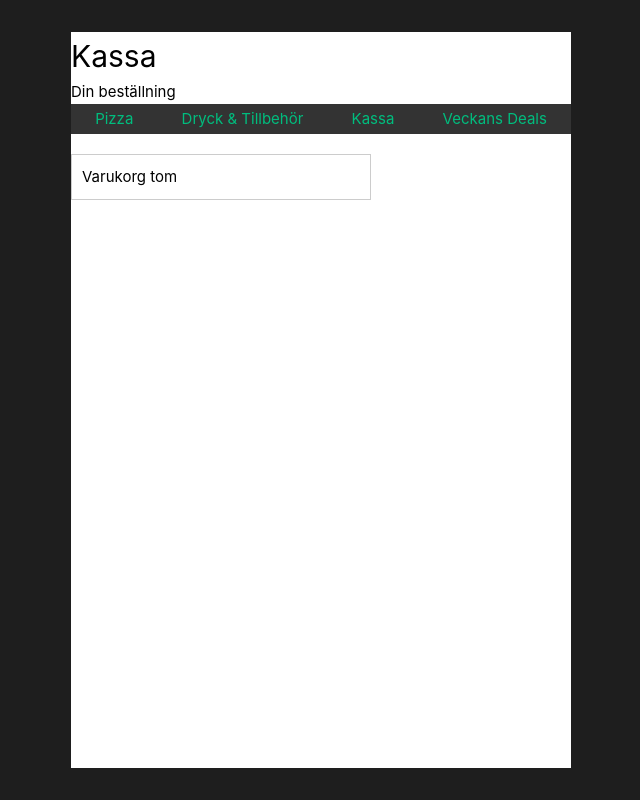
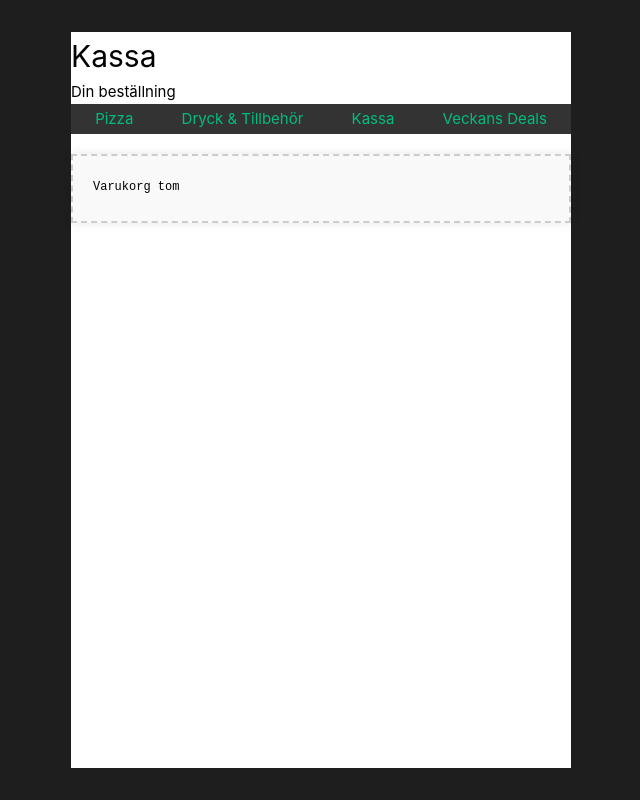
Before and after one commit to KevinHoler/FastFoodOperatorFrontEnd, a Vue app in the folder FrontendFastFoodOperator/: page /cart in a window 1280 px wide. Shown: the whole page, without its empty margins (319-959 px from the left). Built offline with nearby package versions, Linux system fonts and the light colour scheme.

Commit message:
Added css to cart

```diff
--- a/FrontendFastFoodOperator/src/components/CartComponent.vue
+++ b/FrontendFastFoodOperator/src/components/CartComponent.vue
@@ -79,20 +79,83 @@
 
 <style scoped>
 .cartcontainer {
-  border: 1px solid #ccc;
-  padding: 10px;
+  font-family: 'Courier New', Courier, monospace;
+  background-color: #f9f9f9;
+  border: 2px dashed #ccc;
+  padding: 20px;
   margin-top: 20px;
-  width: 300px;
+  width: 100%; /* Full bredd */
   color: black;
+  box-shadow: 0 0 10px rgba(0, 0, 0, 0.1);
+  max-height: 647px; /* Samma höjd som productContainer */
+  overflow-y: scroll;
 }
-.remove-item{
-  border: 0px;
-  padding: 0px;
-  margin-left: 5px;
+
+.cartcontainer::-webkit-scrollbar {
+  width: 12px;
+}
+
+.cartcontainer::-webkit-scrollbar-track {
+  background-color: #333;
+}
+
+.cartcontainer::-webkit-scrollbar-thumb {
+  background-color: rgba(0, 189, 126, 0.730);
+}
+
+.cartcontainer ul {
+  list-style-type: none;
+  padding: 0;
+  margin: 0;
+}
+
+.cartcontainer li {
+  border-bottom: 1px dotted #aaa;
+  padding: 6px 0; /* mindre padding */
+}
+
+.cartcontainer h3 {
+  font-size: 14px; /* mindre text */
+  margin: 0;
+  display: flex;
+  justify-content: space-between;
+  align-items: center;
+}
+
+.cartcontainer p {
+  margin: 2px 0 4px; /* mindre marginaler */
+  font-size: 12px; /* mindre text */
+}
+
+
+.remove-item {
+  border: none;
+  background: transparent;
   color: red;
-  text-align: top;
-}
-.remove-item:hover{
+  font-size: 18px;
+  font-weight: bold;
   cursor: pointer;
 }
+
+.remove-item:hover {
+  color: darkred;
+}
+
+.cartcontainer button {
+  background-color: rgba(0, 189, 126, 0.730);
+  border: none;
+  padding: 10px 15px;
+  font-size: 14px;
+  font-weight: bold;
+  text-transform: uppercase;
+  font-family: inherit;
+  color: white;
+  margin-top: 15px;
+  cursor: pointer;
+}
+
+.cartcontainer button:hover {
+  background-color: rgba(0, 189, 126, 1);
+}
+
 </style>
--- a/FrontendFastFoodOperator/src/stores/useOrdersStore.js
+++ b/FrontendFastFoodOperator/src/stores/useOrdersStore.js
@@ -75,7 +75,6 @@
     fetchOrders,
     connectWebSocket,
     startOrder,
-
     completeOrder,
     pickupOrder,
   }
```
